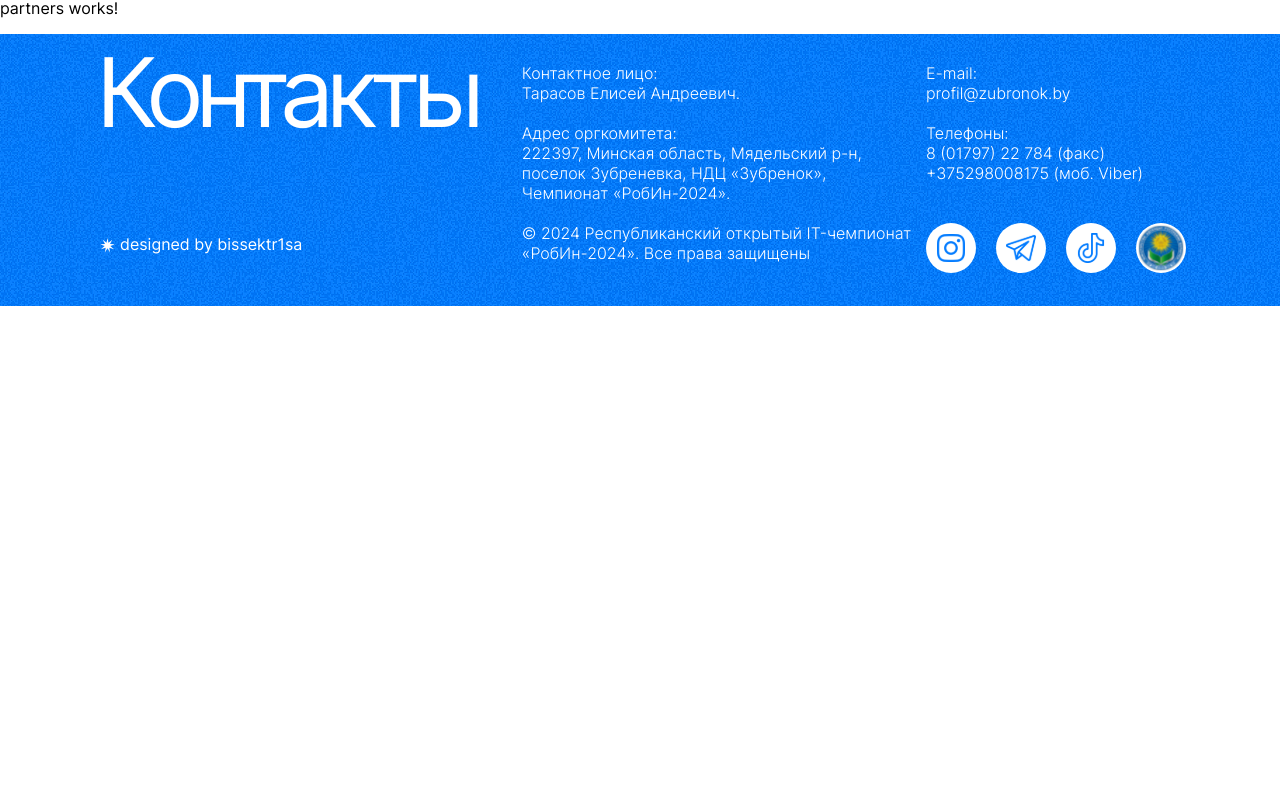
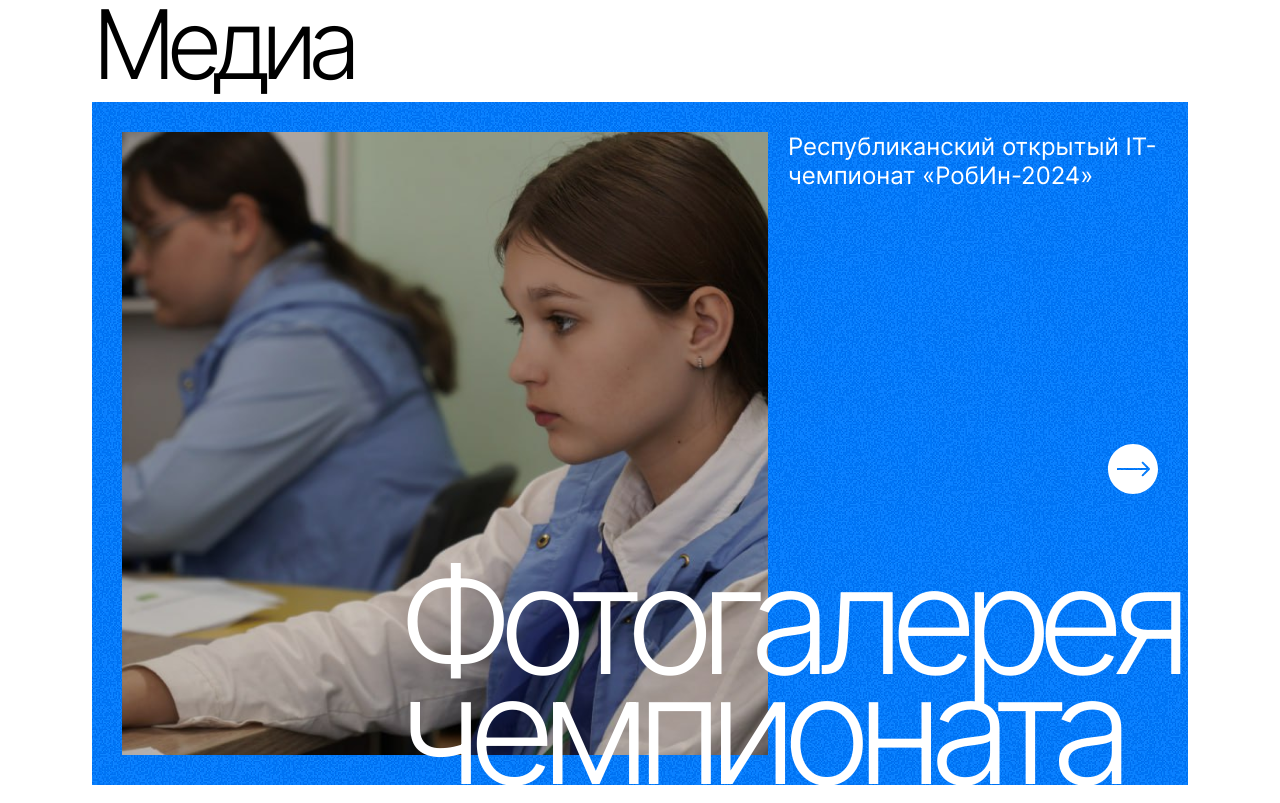
Before and after one commit to WEVI0Z/Zubr-Front, an Angular app: page /main in a window 1280 px wide. Shown: the part 2252-3055 px from the top of the page. Before the commit the page ends 2558 px from the top, so only its background shows below. Built offline with nearby package versions, Linux system fonts and the light colour scheme.

Commit message:
Media done

```diff
--- a/src/app/main/media/media.component.html
+++ b/src/app/main/media/media.component.html
@@ -1 +1,11 @@
-<p>media works!</p>
+<section class="media">
+  <h2 class="media__slogan">Медиа</h2>
+  <div class="media__card">
+    <img src="assets/media/media-example.png" width="1176" height="623" alt="Фотография" class="media__image">
+    <h3 class="media__name">Фотогалерея чемпионата</h3>
+    <p class="media__description">Республиканский открытый IT-чемпионат «РобИн-2024»</p>
+    <a href="#" class="media__button" aria-label="Подробнее">
+      <img src="assets/shared/more-ico.svg" width="50" height="50" alt="Подробнее">
+    </a>
+  </div>
+</section>
--- a/src/app/main/media/media.component.scss
+++ b/src/app/main/media/media.component.scss
@@ -0,0 +1,64 @@
+@import "../../../stylesheets/global";
+
+.media {
+  max-width: $max-width;
+  margin: auto;
+  margin-top: 40px;
+  padding: 0 92px;
+
+  &__slogan {
+    margin: 0;
+
+    font-size: 96px;
+    font-weight: 300;
+    letter-spacing: -10px;
+  }
+
+  &__card {
+    padding: 30px;
+    display: flex;
+    position: relative;
+
+    background-color: #007AFF;
+    background-image: url("/assets/shared/blue-background.png");
+  }
+
+  &__image {
+    max-width: 1176px;
+    min-width: 400px;
+    max-height: 623px;
+    min-height: 200px;
+    object-fit: cover;
+    flex-grow: 1;
+  }
+
+  &__description {
+    margin: 0;
+    margin-left: 20px;
+    flex-grow: 1;
+
+    font-size: 24px;
+    color: white;
+  }
+
+  &__name {
+    position: absolute;
+    bottom: 0;
+    margin: 0;
+    right: 0;
+    max-width: 790px;
+
+    line-height: 110px;
+    font-weight: 300;
+    color: white;
+    font-size: 150px;
+    letter-spacing: -15px;
+  }
+
+  &__button {
+    position: absolute;
+
+    right: 30px;
+    top: 50%;
+  }
+}
--- a/src/app/main/sphere/sphere.component.scss
+++ b/src/app/main/sphere/sphere.component.scss
@@ -1,6 +1,7 @@
 @import "../../../stylesheets/global";
 
 .sphere {
+  margin: auto;
   margin-top: 40px;
   max-width: $max-width;
   padding: 0 92px;
```
Also changed, not shown: src/assets/media/media-example.png (added), src/assets/shared/more-ico.svg (added).
